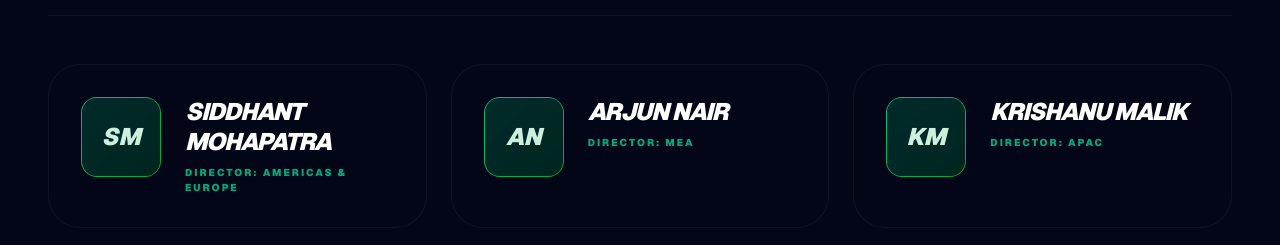
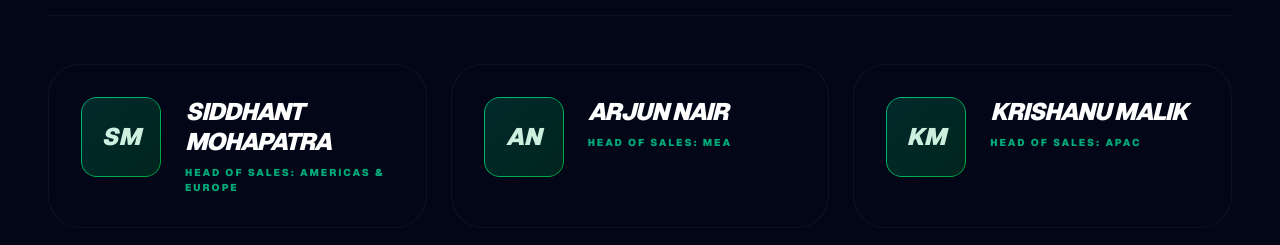
Before and after one commit to ayushsharmavlogs619-lang/brandverse, a Next.js app: page /about in a window 1280 px wide. Shown: the part 1720-1965 px from the top of the page. Built offline with nearby package versions, Linux system fonts and the light colour scheme; no server answers.

Commit message:
fix: Updated Sales Roles to Regional Heads

```diff
--- a/app/about/page.tsx
+++ b/app/about/page.tsx
@@ -92,9 +92,9 @@ export default function AboutPage() {
                 <h2 className="text-3xl font-black text-white uppercase italic tracking-tighter">Global Expansion</h2>
               </div>
               <div className="grid md:grid-cols-3 gap-6">
-                <TeamMember name="Siddhant Mohapatra" role="Director: Americas & Europe" initials="SM" color="emerald" />
-                <TeamMember name="Arjun Nair" role="Director: MEA" initials="AN" color="emerald" />
-                <TeamMember name="Krishanu Malik" role="Director: APAC" initials="KM" color="emerald" />
+                <TeamMember name="Siddhant Mohapatra" role="Head of Sales: Americas & Europe" initials="SM" color="emerald" />
+                <TeamMember name="Arjun Nair" role="Head of Sales: MEA" initials="AN" color="emerald" />
+                <TeamMember name="Krishanu Malik" role="Head of Sales: APAC" initials="KM" color="emerald" />
               </div>
             </section>
 
```
